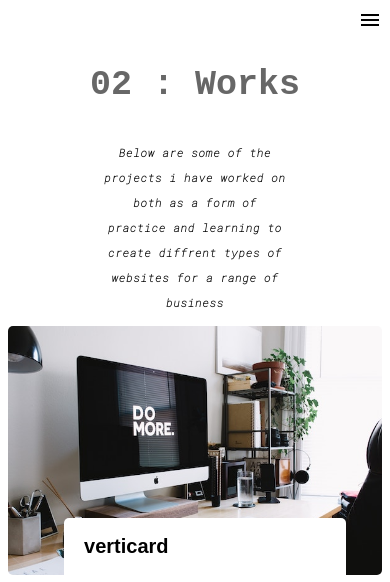
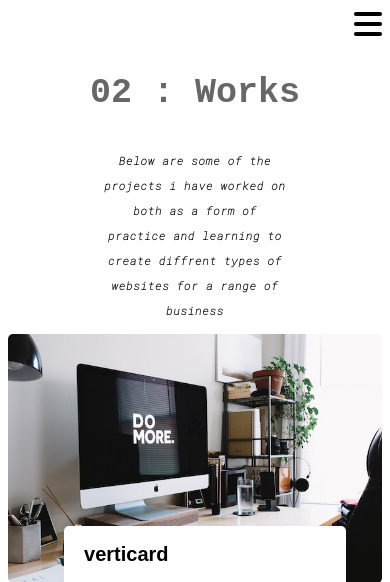
Before and after one commit to suaaz/Portfolio, a plain HTML site: page works.html in a window 390 px wide. Shown: the top 582 px of the page. Drawn offline with Linux system fonts and the light colour scheme.

Commit message:
Add files via upload

```diff
--- a/works.html
+++ b/works.html
@@ -15,7 +15,7 @@
 </head>
 <body>
     <div class="nav">
-        <label for="hamburger"><i class="material-icons-outlined">menu</i></label>
+        <label for="hamburger"><i  class="fa-solid fa-bars fa-2x"></i></label>
         <input type="checkbox" id="hamburger" name="hamburger">
         <ul class="content">
             <li><a href="index.html"><pre> 01  :  Home</pre></a></li>
```
Also changed, not shown: Contact me.html (+1 -1 lines), about me.html (+1 -1 lines), index.html (+2 -1 lines).
